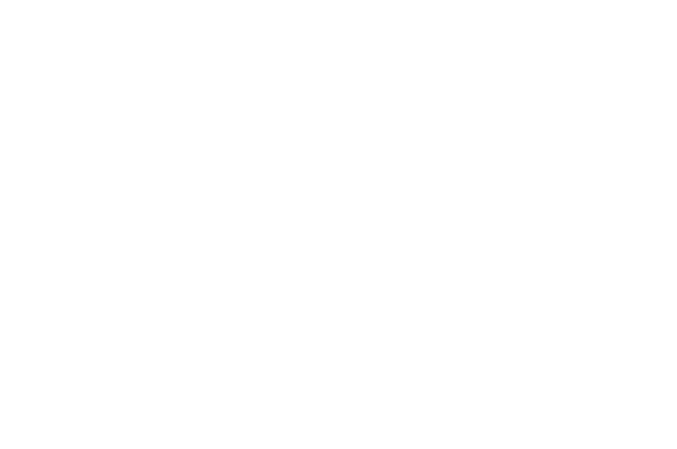
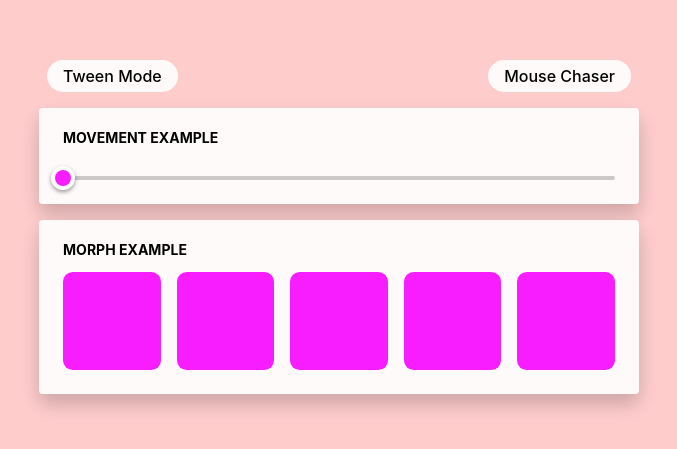
Before and after one commit to amadeus/presentation-avatar, a React (Create React App) app: page / in a window 1280 px wide. Shown: the part 165-614 px from the top of the page, without its empty margins (301-978 px from the left). Built offline with nearby package versions, Linux system fonts and the light colour scheme.

Commit message:
First pass at tween vs spring animations

```diff
--- a/src/index.css
+++ b/src/index.css
@@ -1,7 +1,5 @@
 body {
   margin: 0;
-  font-family: -apple-system, BlinkMacSystemFont, 'Segoe UI', 'Roboto', 'Oxygen', 'Ubuntu', 'Cantarell', 'Fira Sans',
-    'Droid Sans', 'Helvetica Neue', sans-serif;
   -webkit-font-smoothing: antialiased;
   -moz-osx-font-smoothing: grayscale;
   position: absolute;
@@ -21,4 +19,12 @@
   align-items: center;
   width: 100vw;
   height: 100vh;
+  overflow: hidden;
 }
+
+* {
+  box-sizing: border-box;
+  margin: 0;
+  font-family: -apple-system, BlinkMacSystemFont, 'Segoe UI', 'Roboto', 'Oxygen', 'Ubuntu', 'Cantarell', 'Fira Sans',
+    'Droid Sans', 'Helvetica Neue', sans-serif;
+}
--- a/src/pages/Animations.js
+++ b/src/pages/Animations.js
@@ -1,8 +1,159 @@
 // @flow strict
-import React from 'react';
+import React, {useState, useEffect, type Node} from 'react';
+import classNames from 'classnames';
+import {useSpring, animated} from 'react-spring';
+import styles from './Animations.module.css';
+
+const FOLLOW_Y_OFFSET = 36;
+const FOLLOW_X_OFFSET = 4;
+
+function quadInOut(T) {
+  let t = T;
+  return ((t *= 2) <= 1 ? t * t : --t * (2 - t) + 1) / 2;
+}
+
+const {innerWidth, innerHeight} = window;
+const WINDOW_MAX = innerWidth + innerHeight;
+
+type LineProps = {|
+  spring: boolean,
+|};
+
+function Line({spring}: LineProps) {
+  const [toggle, setToggle] = useState(false);
+  const props = useSpring({
+    config: {
+      ...(spring
+        ? null
+        : {
+            easing: quadInOut,
+            duration: 500,
+          }),
+      tension: 100,
+      friction: 20,
+    },
+    x: toggle ? 552 : 0,
+    z: 0,
+  });
+  return (
+    <div className={styles.tweenExample} onClick={() => setToggle(b => !b)}>
+      <h3>Movement Example</h3>
+      <div className={styles.line}>
+        <animated.div className={styles.dot} style={props} />
+      </div>
+    </div>
+  );
+}
+
+type FollowMouseProps = {|
+  spring: boolean,
+|};
+
+function FollowMouse({spring}: FollowMouseProps) {
+  const [props, updateSpring] = useSpring(() => ({x: innerWidth / 2, y: innerHeight / 2}));
+  useEffect(() => {
+    const handleMouseMove = ({pageX: x, pageY: y}: MouseEvent) => {
+      updateSpring({
+        config: {
+          tension: 260,
+          friction: 15,
+          mass: 3,
+          ...(spring
+            ? null
+            : {
+                easing: quadInOut,
+                duration: 500,
+              }),
+        },
+        x: x + FOLLOW_X_OFFSET,
+        y: y + FOLLOW_Y_OFFSET,
+      });
+    };
+    document.addEventListener('mousemove', handleMouseMove);
+    return () => void document.removeEventListener('mousemove', handleMouseMove);
+  }, [spring, updateSpring]);
+  return <animated.div className={styles.item} style={props} />;
+}
+
+function getHSLAFromXY(x: number, y: number): string {
+  const percentage = (x + y) / WINDOW_MAX;
+  return `hsla(${Math.floor(358 * percentage)}, 100%, 50%, 0.2)`;
+}
+
+type ColorWrapperProps = {|
+  children: Node,
+|};
+
+function ColorWrapper({children}: ColorWrapperProps) {
+  const [style, updateSpring] = useSpring(() => ({backgroundColor: getHSLAFromXY(0, 0)}));
+  useEffect(() => {
+    const handleMouseMove = ({pageX, pageY}: MouseEvent) =>
+      updateSpring({backgroundColor: getHSLAFromXY(pageX, pageY)});
+    document.addEventListener('mousemove', handleMouseMove);
+    return () => document.removeEventListener('mousemove', handleMouseMove);
+  }, [updateSpring]);
+  return (
+    <animated.div style={style} className={styles.container}>
+      {children}
+    </animated.div>
+  );
+}
+
+type BoxProps = {|
+  spring: boolean,
+|};
+
+function Box({spring}: BoxProps) {
+  const [toggle, setToggle] = useState(false);
+  const boxStyles = useSpring({
+    config: {
+      ...(spring
+        ? null
+        : {
+            easing: quadInOut,
+            duration: 270,
+          }),
+      tension: 200,
+      friction: 18,
+      clamp: true,
+    },
+    borderRadius: toggle ? '50%' : '10%',
+  });
+
+  return (
+    <div className={styles.tweenExample} onClick={() => setToggle(b => !b)}>
+      <h3>Morph Example</h3>
+      <div className={styles.row}>
+        <animated.div style={boxStyles} className={styles.box} />
+        <animated.div style={boxStyles} className={styles.box} />
+        <animated.div style={boxStyles} className={styles.box} />
+        <animated.div style={boxStyles} className={styles.box} />
+        <animated.div style={boxStyles} className={styles.box} />
+      </div>
+    </div>
+  );
+}
 
 function Animations() {
-  return <div />;
+  const [followMouse, setFollow] = useState(false);
+  const [spring, setSpring] = useState(false);
+  return (
+    <ColorWrapper>
+      <div className={styles.buttons}>
+        <button className={classNames(styles.button, {[styles.selected]: spring})} onClick={() => setSpring(b => !b)}>
+          {spring ? 'Spring Mode' : 'Tween Mode'}
+        </button>
+        <button
+          className={classNames(styles.button, {[styles.selected]: followMouse})}
+          onClick={() => setFollow(b => !b)}>
+          Mouse Chaser
+        </button>
+      </div>
+      <Line spring={spring} />
+      <Box spring={spring} />
+      {followMouse ? <FollowMouse spring={spring} /> : null}
+    </ColorWrapper>
+  );
 }
 
 export default Animations;
--- /dev/null
+++ b/src/pages/Animations.module.css
@@ -0,0 +1,102 @@
+.container {
+  width: 100%;
+  height: 100%;
+  display: flex;
+  align-items: center;
+  justify-content: center;
+  flex-direction: column;
+  user-select: none;
+  transform: translateZ(0);
+}
+
+.dotBase {
+  width: 16px;
+  height: 16px;
+  background-color: #f71dff;
+  box-shadow: 0 0 0 4px white, 0 2px 4px 4px rgba(0, 0, 0, 0.4);
+  border-radius: 8px;
+  margin-top: -8px;
+  margin-left: -8px;
+}
+
+.tweenExample {
+  width: 600px;
+  padding: 24px;
+  background-color: rgba(255, 255, 255, 0.9);
+  margin-bottom: 16px;
+  border-radius: 4px;
+  box-shadow: 0 10px 20px rgba(0, 0, 0, 0.2);
+}
+
+.tweenExample {
+  font-size: 12px;
+  line-height: 12px;
+  text-transform: uppercase;
+}
+
+.line {
+  position: relative;
+  height: 4px;
+  background-color: rgba(0, 0, 0, 0.2);
+  border-radius: 2px;
+  margin-top: 32px;
+}
+
+.dot {
+  composes: dotBase;
+  position: absolute;
+  top: 2px;
+}
+
+.item {
+  composes: dotBase;
+  position: fixed;
+  top: 0;
+  left: 0;
+}
+
+.button {
+  display: block;
+  appearance: none;
+  border: none;
+  font-size: 16px;
+  line-height: 20px;
+  font-weight: 500;
+  padding: 4px 16px;
+  background-color: rgba(255, 255, 255, 0.9);
+  height: 32px;
+  outline: none;
+  cursor: pointer;
+  border-radius: 16px;
+}
+
+.button:active {
+  transform: translateY(1px);
+}
+
+.selected {
+  background-color: #000;
+  color: white;
+}
+
+.buttons {
+  width: 600px;
+  padding: 0 8px;
+  margin-bottom: 16px;
+  display: flex;
+  align-items: center;
+  justify-content: space-between;
+}
+
+.row {
+  display: grid;
+  grid-template-columns: 1fr 1fr 1fr 1fr 1fr;
+  grid-template-rows: 1fr;
+  grid-column-gap: 16px;
+  margin-top: 16px;
+}
+
+.box {
+  background-color: #f71dff;
+  padding-bottom: 100%;
+}
```
